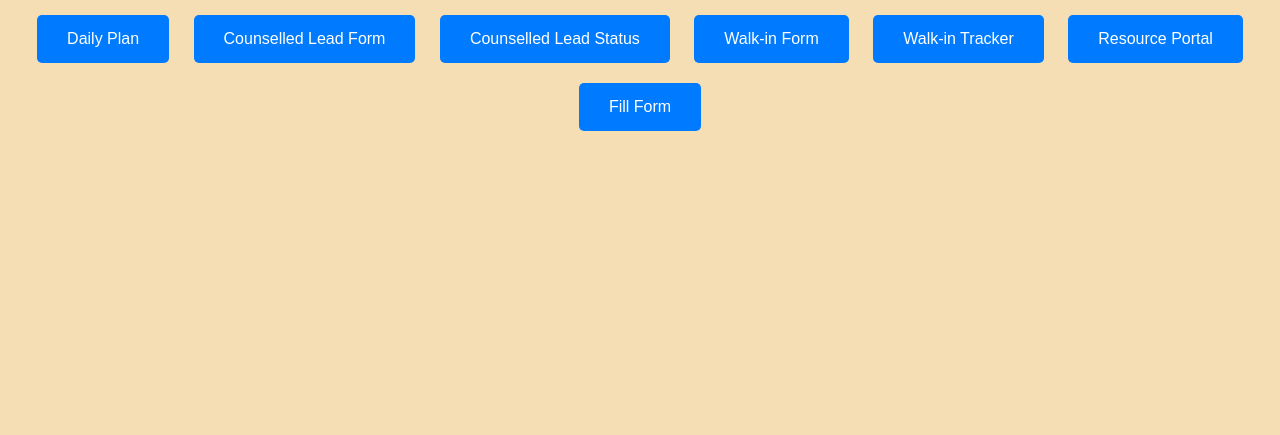
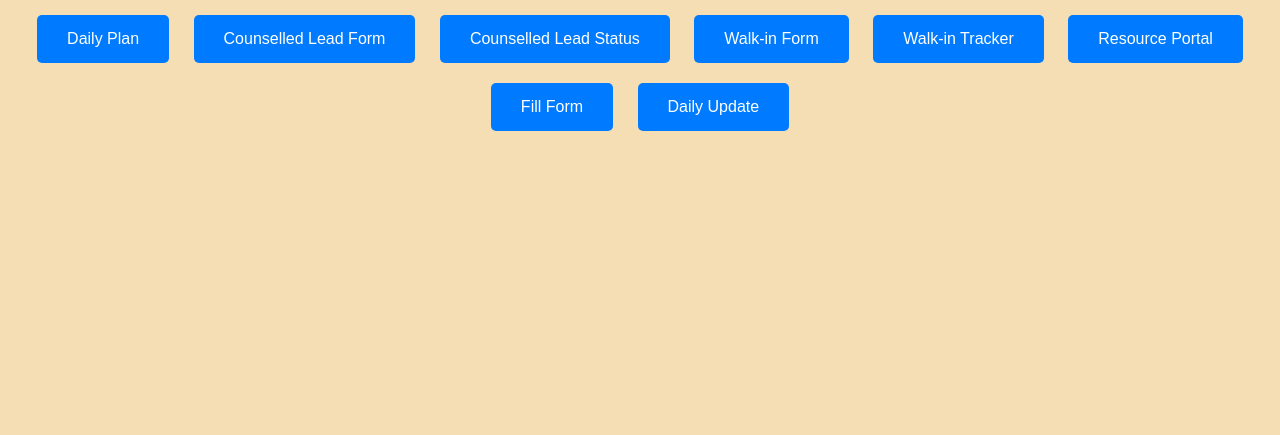
Before and after one commit to sreejunath/Melange, a plain HTML site: page index.html in a window 1280 px wide. Shown: the part 365-800 px from the top of the page. Drawn offline with Linux system fonts and the light colour scheme.

Commit message:
Update index.html

```diff
--- a/index.html
+++ b/index.html
@@ -72,6 +72,8 @@
     <a href="https://sites.google.com/iiclakshya.com/iiclakshyaresourceportal/home" class="nav-button">Resource Portal</a>
 
     <a href="./combined.html" class="nav-button">Fill Form</a>
+
+    <a href="https://sites.google.com/iiclakshya.com/iiclakshyaresourceportal/daily-updates" class="nav-button">Daily Update</a>
 </div>
 
 </body>
```
